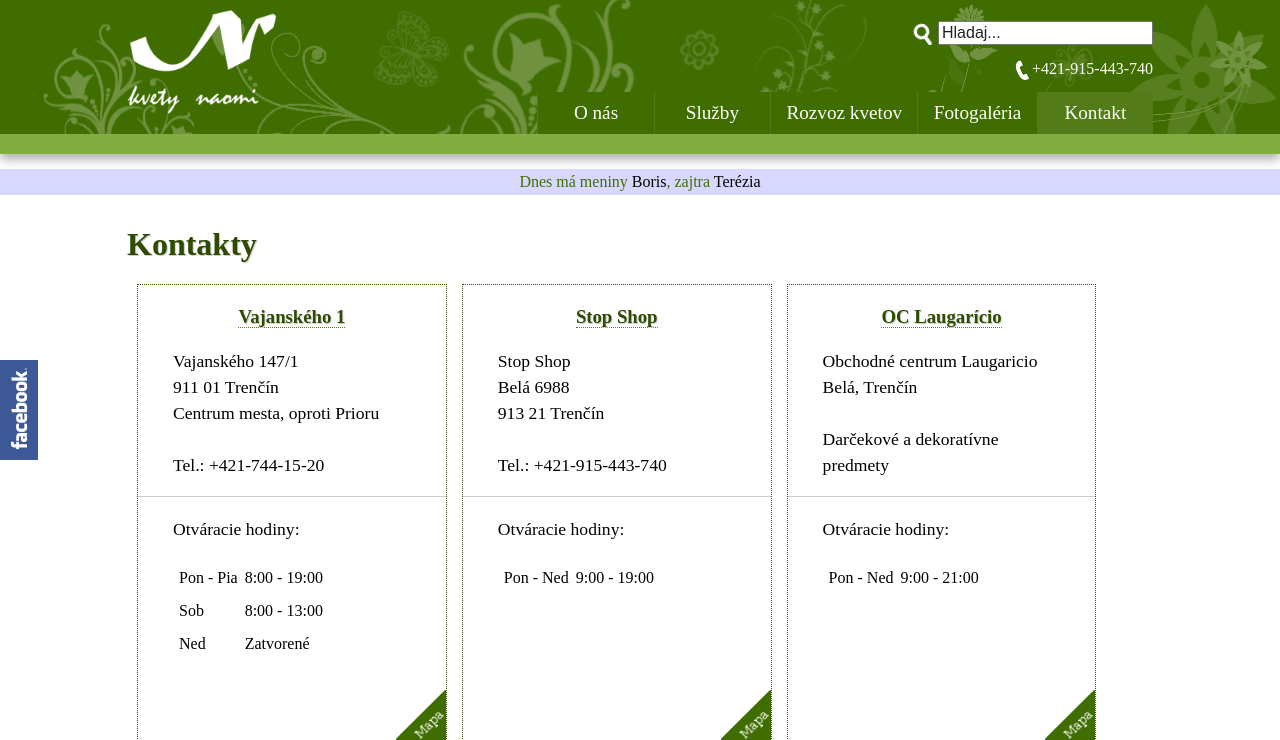
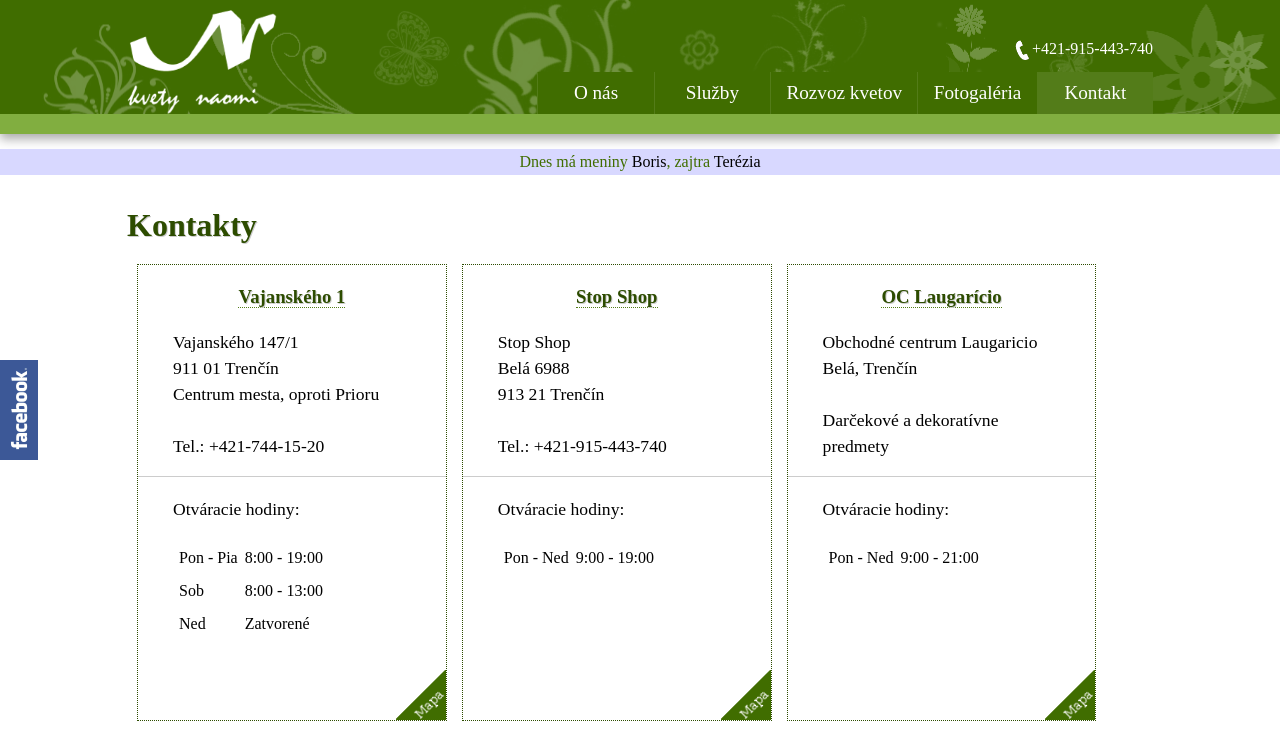
Before and after one commit to matoboor/Naomi, a PHP site: page /kontakt/ in a window 1280 px wide. Shown: the top 740 px of the page. Run offline with PHP 8.4, Linux system fonts and the light colour scheme; some libraries are stand-ins or nearby versions; some web fonts are replaced.

Commit message:
sluzby hotovo
- search box

```diff
--- a/css/main.css
+++ b/css/main.css
@@ -209,6 +209,10 @@ h1,h2,h3,h4,h5,h6 {
 	float:right;
 }
 
+.float_left {
+	float: left;
+}
+
 section {
 	border-bottom: 1px solid #2D4C00;
 	overflow: auto;
@@ -217,6 +221,10 @@ section {
 p {
 	font-family: "Courgette";
 	font-size: 1.1em;
+}
+
+ul li {
+	font-family: "Courgette";
 }
 
 a.button_link {
@@ -576,12 +584,6 @@ table a {
     	float:left
     }
 
-	.search {
-		text-align:right;
-		margin-top: 20px;
-		color: white;
-	}
-
 	.header_contact {
 		float:right;
 		width:70%;
--- a/fotogaleria/index.php
+++ b/fotogaleria/index.php
@@ -41,7 +41,7 @@
             	<a href="../">
                 	<img src="../img/logo.png" class="logo"/>
                 </a>
-                <div class="search"><img src="../img/search-icon.png" /> <input type="text" value="Hladaj..."/></div>
+                </br>
                 <div class="header_contact"><img src="../img/phone-icon.png"/>+421-915-443-740</div>
                 <nav>
                     <ul>
--- a/kontakt/index.html
+++ b/kontakt/index.html
@@ -36,7 +36,7 @@
             	<a href="../">
                 	<img src="../img/logo.png" class="logo"/>
                 </a>
-                <div class="search"><img src="../img/search-icon.png" /> <input type="text" value="Hladaj..."/></div>
+                </br>
                 <div class="header_contact"><img src="../img/phone-icon.png"/>+421-915-443-740</div>
                 <nav>
                     <ul>
--- a/rozvoz-kvetov/index.html
+++ b/rozvoz-kvetov/index.html
@@ -33,7 +33,7 @@
             	<a href="../">
                 	<img src="../img/logo.png" class="logo"/>
                 </a>
-                <div class="search"><img src="../img/search-icon.png" /> <input type="text" value="Hladaj..."/></div>
+                </br>
                 <div class="header_contact"><img src="../img/phone-icon.png"/>+421-915-443-740</div>
                 <nav>
                     <ul>
```
Also changed, not shown: index.html (+4 -5 lines), sluzby/index.html (+10 -1 lines).
